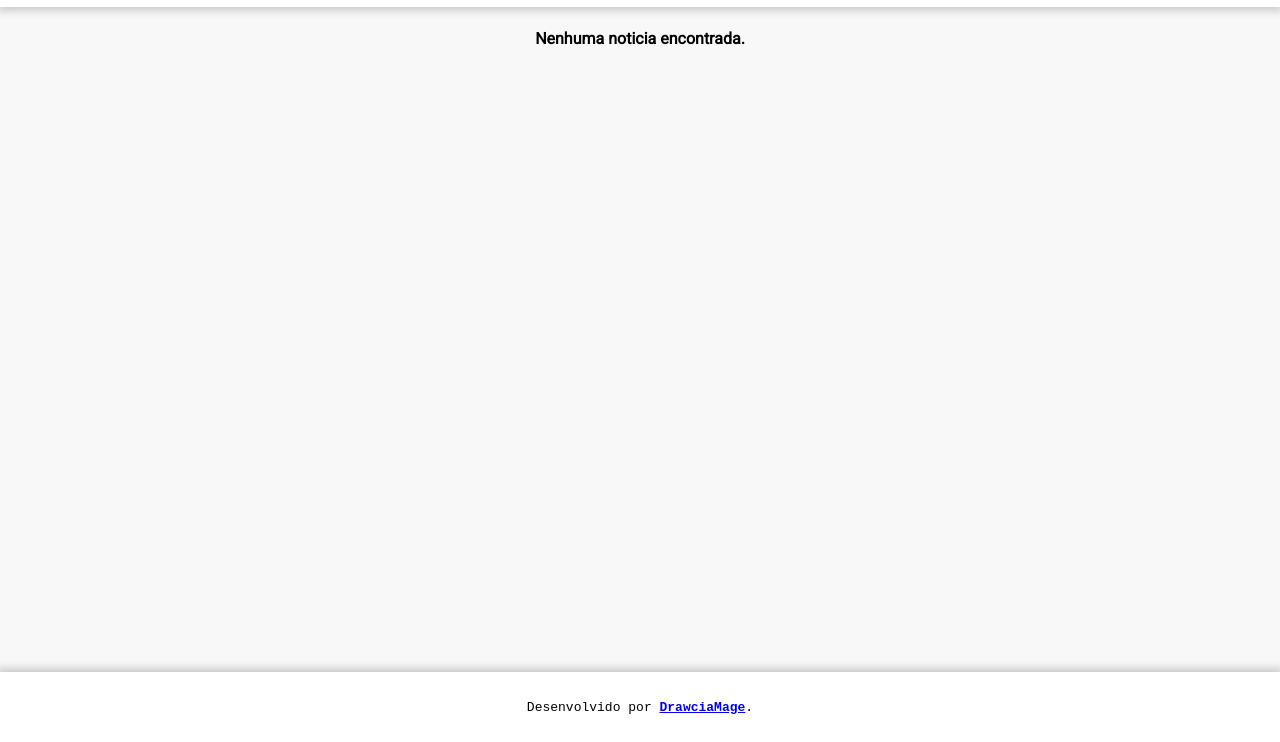
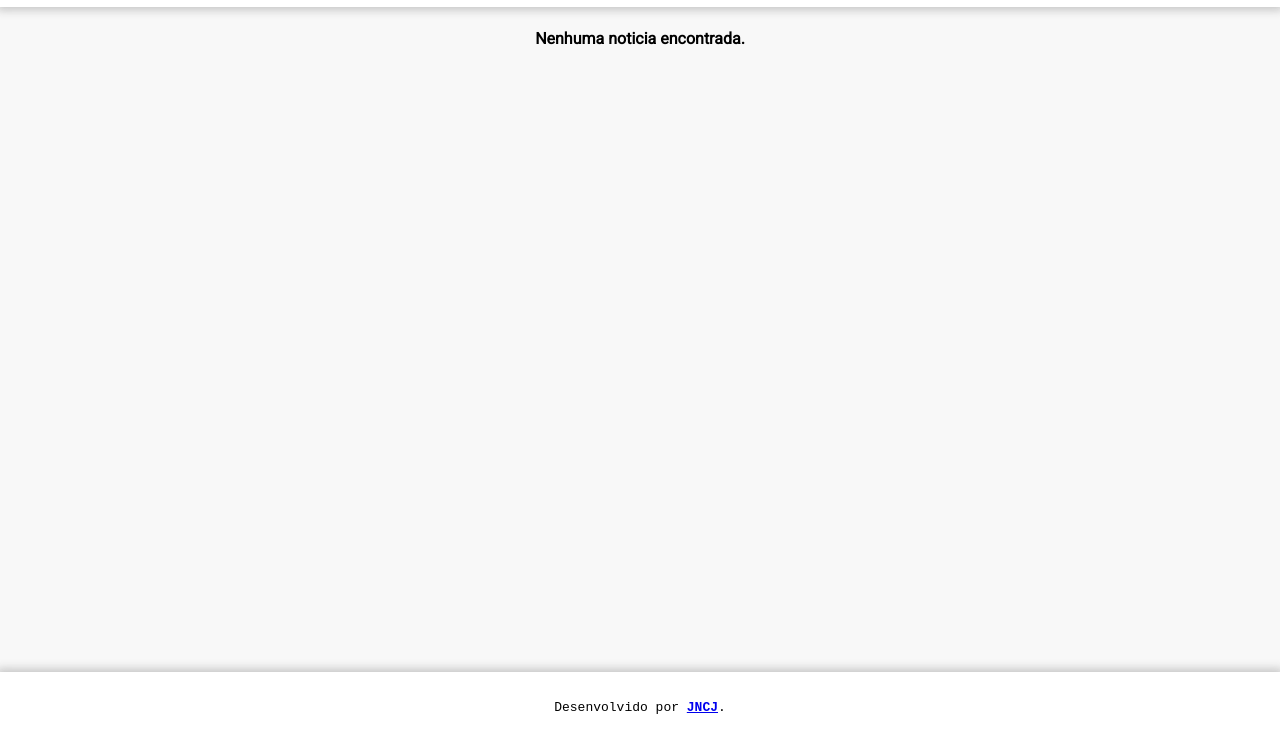
Before and after one commit to JNCJcoder/devmedia-prova-nodejs, a website: page src/views/index.html in a window 1280 px wide. Shown: the part 58-800 px from the top of the page. Drawn offline with nearby package versions, Linux system fonts and the light colour scheme; files that its build step writes are made by us from their sources.

Commit message:
Update footer.html

```diff
--- a/src/views/Partials/footer.html
+++ b/src/views/Partials/footer.html
@@ -1,3 +1,3 @@
 <footer>
-    <pre>Desenvolvido por <a href="https://github.com/drawciamage"><strong>DrawciaMage</strong></a>.</pre>
+    <pre>Desenvolvido por <a href="https://github.com/JNCJcoder"><strong>JNCJ</strong></a>.</pre>
 </footer>
```
